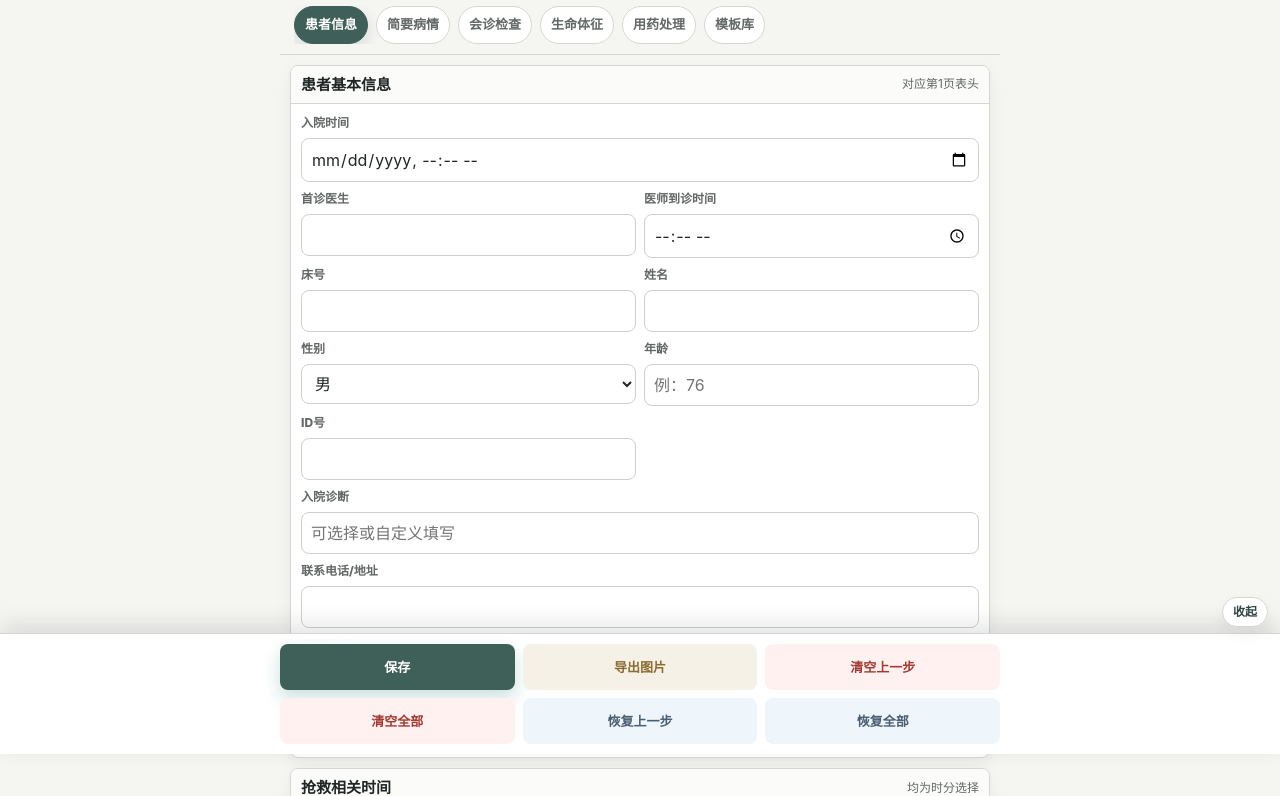
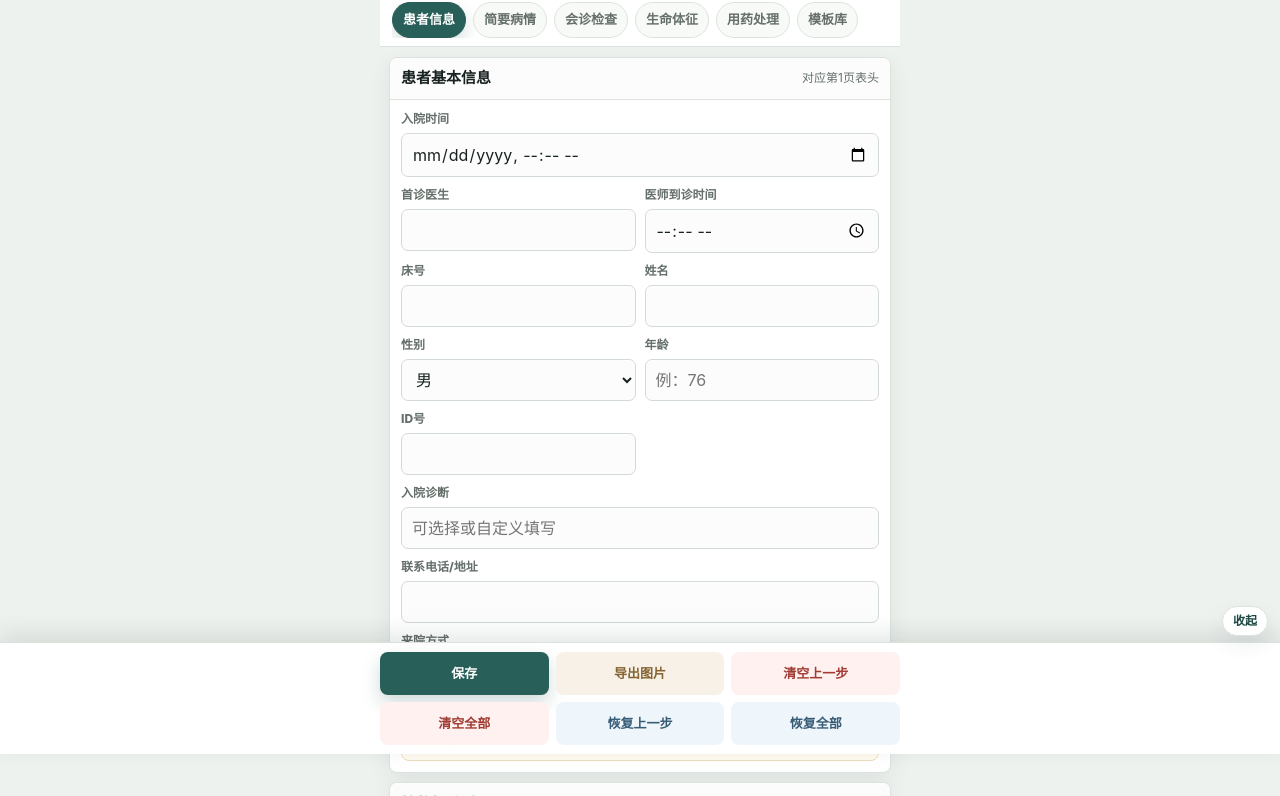
Before and after one commit to xiaobangcc006-star/jzk, a plain HTML site: page index.html in a window 1280 px wide. Shown: the part 46-842 px from the top of the page. Drawn offline with Linux system fonts and the light colour scheme.

Commit message:
Add files via upload

```diff
--- a/index.html
+++ b/index.html
@@ -7,20 +7,20 @@
   <title>急诊抢救记录单</title>
   <style>
     :root {
-      --bg: #f5f5f2;
+      --bg: #eef2ef;
       --surface: #ffffff;
-      --surface-soft: #f0f2ef;
-      --ink: #202526;
-      --muted: #626866;
-      --line: #d7d7d1;
-      --strong-line: #9d9d96;
-      --accent: #3f5f59;
-      --accent-strong: #2f4945;
-      --blue: #4b5f73;
-      --green: #3f6b52;
-      --amber: #8a6b32;
-      --red: #a33b32;
-      --shadow: 0 6px 16px rgba(30, 34, 32, 0.06);
+      --surface-soft: #f6f8f6;
+      --ink: #182221;
+      --muted: #66706b;
+      --line: #dce3dd;
+      --strong-line: #aeb9b2;
+      --accent: #285f58;
+      --accent-strong: #1e4944;
+      --blue: #385d76;
+      --green: #35694d;
+      --amber: #856431;
+      --red: #a13c34;
+      --shadow: 0 8px 22px rgba(21, 40, 36, 0.07);
       --radius: 8px;
     }
 
@@ -40,6 +40,7 @@
       margin: 0;
       min-height: 100dvh;
       background: var(--bg);
+      color: var(--ink);
     }
 
     button,
@@ -57,10 +58,10 @@
 
     .app {
       width: 100%;
-      max-width: 720px;
+      max-width: 520px;
       min-height: 100dvh;
       margin: 0 auto;
-      padding-bottom: calc(152px + env(safe-area-inset-bottom));
+      padding-bottom: calc(132px + env(safe-area-inset-bottom));
     }
 
     body.actions-collapsed .app {
@@ -71,10 +72,10 @@
       position: sticky;
       top: 0;
       z-index: 30;
-      padding: calc(10px + env(safe-area-inset-top)) 14px 10px;
+      padding: calc(9px + env(safe-area-inset-top)) 12px 8px;
       border-bottom: 1px solid var(--line);
-      background: rgba(245, 245, 242, 0.96);
-      backdrop-filter: blur(12px);
+      background: rgba(255, 255, 255, 0.96);
+      backdrop-filter: blur(14px);
     }
 
     .top-row {
@@ -86,7 +87,7 @@
 
     h1 {
       margin: 0;
-      font-size: 18px;
+      font-size: 17px;
       line-height: 1.25;
       letter-spacing: 0;
     }
@@ -94,10 +95,10 @@
     .status-pill {
       flex: 0 0 auto;
       min-width: 88px;
-      padding: 6px 8px;
+      padding: 5px 8px;
       border-radius: 999px;
-      border: 1px solid #d7d7d1;
-      background: #efefeb;
+      border: 1px solid #d9e4dd;
+      background: #f2f7f4;
       color: var(--accent-strong);
       font-size: 12px;
       font-weight: 800;
@@ -107,8 +108,8 @@
 
     .anchor-strip {
       display: flex;
-      gap: 8px;
-      margin-top: 10px;
+      gap: 7px;
+      margin-top: 9px;
       overflow-x: auto;
       scrollbar-width: none;
     }
@@ -119,11 +120,11 @@
 
     .anchor-chip {
       flex: 0 0 auto;
-      min-height: 34px;
-      padding: 8px 10px;
+      min-height: 32px;
+      padding: 7px 10px;
       border: 1px solid var(--line);
       border-radius: 999px;
-      background: var(--surface);
+      background: #f8faf8;
       color: var(--muted);
       font-size: 13px;
       font-weight: 800;
@@ -135,11 +136,11 @@
       border-color: var(--accent);
       background: var(--accent);
       color: #fff;
-      box-shadow: 0 6px 14px rgba(63, 95, 89, 0.16);
+      box-shadow: 0 7px 16px rgba(40, 95, 88, 0.18);
     }
 
     main {
-      padding: 10px;
+      padding: 10px 9px 12px;
     }
 
     .view-page {
@@ -151,7 +152,7 @@
     }
 
     .panel {
-      margin-bottom: 10px;
+      margin-bottom: 9px;
       border: 1px solid var(--line);
       border-radius: var(--radius);
       background: var(--surface);
@@ -164,9 +165,10 @@
       align-items: center;
       justify-content: space-between;
       gap: 10px;
-      padding: 9px 10px;
+      min-height: 42px;
+      padding: 9px 11px;
       border-bottom: 1px solid var(--line);
-      background: #fbfcfa;
+      background: #fbfcfb;
     }
 
     .panel-title {
@@ -184,13 +186,13 @@
     }
 
     .panel-body {
-      padding: 10px;
+      padding: 10px 11px 11px;
     }
 
     .form-grid {
       display: grid;
       grid-template-columns: 1fr;
-      gap: 8px;
+      gap: 9px;
     }
 
     .form-grid.two,
@@ -208,7 +210,7 @@
 
     .label {
       display: block;
-      margin-bottom: 6px;
+      margin-bottom: 5px;
       color: var(--muted);
       font-size: 12px;
       font-weight: 800;
@@ -218,23 +220,24 @@
     select,
     textarea {
       width: 100%;
-      min-height: 40px;
-      border: 1px solid #d0d0ca;
-      border-radius: var(--radius);
-      background: #fff;
+      min-height: 42px;
+      border: 1px solid #d3dbd5;
+      border-radius: 7px;
+      background: #fbfcfb;
       color: var(--ink);
       outline: none;
+      box-shadow: inset 0 1px 0 rgba(255, 255, 255, 0.7);
     }
 
     input,
     select {
-      padding: 8px 9px;
+      padding: 8px 10px;
     }
 
     textarea {
-      min-height: 82px;
+      min-height: 96px;
       resize: vertical;
-      padding: 8px;
+      padding: 9px 10px;
     }
 
     .bp-grid {
@@ -255,7 +258,8 @@
     select:focus,
     textarea:focus {
       border-color: var(--accent);
-      box-shadow: 0 0 0 3px rgba(63, 95, 89, 0.12);
+      background: #fff;
+      box-shadow: 0 0 0 3px rgba(40, 95, 88, 0.12);
     }
 
     .helper {
@@ -267,8 +271,8 @@
 
     .quick-row {
       display: flex;
-      gap: 8px;
-      margin-top: 10px;
+      gap: 7px;
+      margin-top: 9px;
       overflow-x: auto;
       scrollbar-width: none;
     }
@@ -285,11 +289,11 @@
     .chip,
     .small-btn {
       flex: 0 0 auto;
-      min-height: 32px;
+      min-height: 31px;
       padding: 7px 10px;
       border: 1px solid var(--line);
       border-radius: 999px;
-      background: #f7f7f4;
+      background: #f7f9f7;
       color: var(--ink);
       font-size: 13px;
       font-weight: 800;
@@ -303,22 +307,24 @@
     }
 
     .small-btn.blue {
-      background: #f1f3f2;
+      border-color: #d6e0e5;
+      background: #f3f7f9;
       color: var(--blue);
     }
 
     .small-btn.red {
-      background: #f8eeee;
+      border-color: #ecd8d6;
+      background: #fbf1f0;
       color: var(--red);
     }
 
     .row-card {
       display: grid;
       gap: 8px;
-      padding: 10px;
+      padding: 9px;
       border: 1px solid var(--line);
       border-radius: var(--radius);
-      background: #fbfbf8;
+      background: #fbfcfb;
     }
 
     .row-head {
@@ -350,8 +356,8 @@
     .compact-nav {
       display: grid;
       gap: 8px;
-      padding: 10px;
-      border: 1px solid #d7d7d1;
+      padding: 9px;
+      border: 1px solid #d9e3dc;
       border-radius: var(--radius);
       background: var(--surface-soft);
     }
@@ -399,10 +405,10 @@
     .safety-note {
       margin-top: 10px;
       padding: 9px 10px;
-      border: 1px solid #ecd9a2;
+      border: 1px solid #e8dcb9;
       border-radius: var(--radius);
-      background: #fff9e8;
-      color: #684700;
+      background: #fffaf0;
+      color: #634a16;
       font-size: 12px;
       line-height: 1.45;
     }
@@ -413,10 +419,10 @@
       bottom: 0;
       left: 0;
       z-index: 40;
-      padding: 10px 12px calc(10px + env(safe-area-inset-bottom));
+      padding: 9px 10px calc(9px + env(safe-area-inset-bottom));
       border-top: 1px solid var(--line);
-      background: rgba(255, 255, 255, 0.97);
-      box-shadow: 0 -8px 22px rgba(25, 39, 37, 0.12);
+      background: rgba(255, 255, 255, 0.98);
+      box-shadow: 0 -8px 22px rgba(21, 40, 36, 0.11);
       backdrop-filter: blur(14px);
     }
 
@@ -455,7 +461,7 @@
       border-radius: 50%;
       background: var(--accent);
       color: #fff;
-      box-shadow: 0 8px 18px rgba(63, 95, 89, 0.24);
+      box-shadow: 0 8px 18px rgba(40, 95, 88, 0.24);
     }
 
     .bottom-actions.collapsed .action-grid {
@@ -465,18 +471,18 @@
     .action-grid {
       display: grid;
       grid-template-columns: repeat(3, minmax(0, 1fr));
-      gap: 8px;
+      gap: 7px;
       width: 100%;
-      max-width: 720px;
+      max-width: 520px;
       margin: 0 auto;
     }
 
     .action-btn {
       min-width: 0;
-      min-height: 46px;
+      min-height: 43px;
       padding: 8px 6px;
       border-radius: var(--radius);
-      background: #eef4f2;
+      background: #eef5f2;
       color: var(--ink);
       font-size: 13px;
       font-weight: 850;
@@ -486,11 +492,11 @@
     .action-btn.save {
       background: var(--accent);
       color: #fff;
-      box-shadow: 0 8px 18px rgba(8, 117, 111, 0.22);
+      box-shadow: 0 8px 18px rgba(40, 95, 88, 0.22);
     }
 
     .action-btn.pdf {
-      background: #f6f1e6;
+      background: #f7f1e7;
       color: var(--amber);
     }
 
@@ -514,7 +520,7 @@
       margin: 0 auto;
       padding: 10px 12px;
       border-radius: var(--radius);
-      background: #172326;
+      background: #142321;
       color: #fff;
       font-size: 14px;
       text-align: center;
@@ -535,7 +541,7 @@
       z-index: 60;
       padding: 12px;
       overflow: auto;
-      background: rgba(32, 37, 38, 0.46);
+      background: rgba(24, 34, 33, 0.46);
     }
 
     .image-export-sheet[hidden] {
@@ -549,7 +555,7 @@
       border: 1px solid var(--line);
       border-radius: var(--radius);
       background: #fff;
-      box-shadow: 0 12px 30px rgba(0, 0, 0, 0.14);
+      box-shadow: 0 14px 34px rgba(15, 30, 28, 0.16);
     }
 
     .image-export-head {
@@ -572,7 +578,7 @@
       padding: 8px;
       border: 1px solid var(--line);
       border-radius: var(--radius);
-      background: #f7f7f4;
+      background: #f8faf8;
     }
 
     .image-export-card img {
@@ -812,6 +818,14 @@
     @media (max-width: 374px) {
       h1 {
         font-size: 16px;
+      }
+
+      main {
+        padding-inline: 7px;
+      }
+
+      .panel-body {
+        padding: 9px;
       }
 
       .anchor-chip,
```
